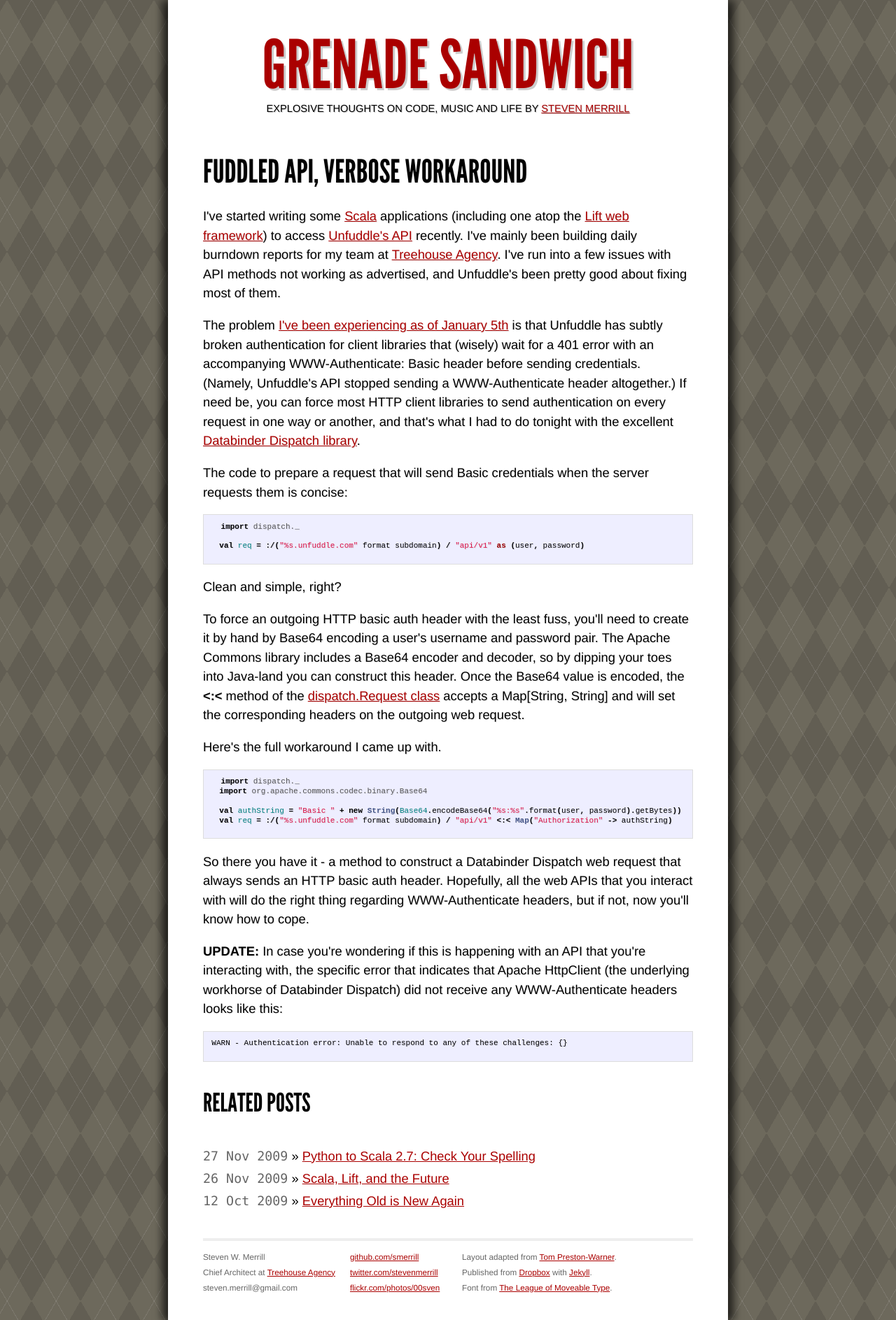
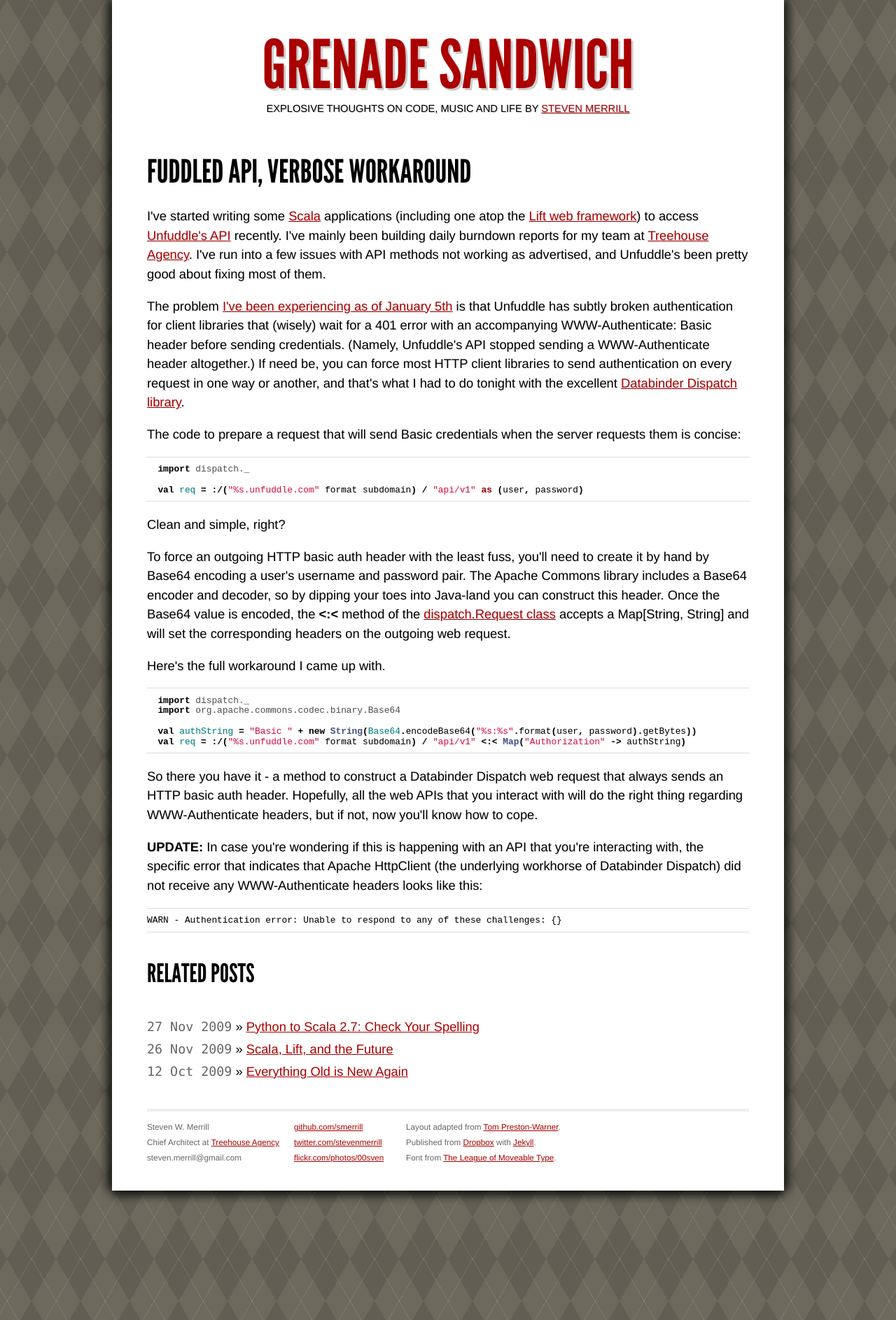
Before and after one commit to smerrill/grenadesandwich.com, a Jekyll site: the page built from _posts/2010-01-09-fuddled-api-verbose-workaround.md, in a window 1280 px wide. Shown: the whole page at 70% size. Built offline with Jekyll 4.4.1, drawn with Linux system fonts in a browser that asks for light colours; Markdown is read by kramdown in place of the engine named in the settings.

Commit message:
Making code highlights even more beautiful.

```diff
--- a/css/screen.css
+++ b/css/screen.css
@@ -213,7 +213,7 @@
 .site {
   font-size: 110%;
   text-align: left;
-  width: 700px;
+  width: 860px;
   padding: 0 50px;
   margin: 0 auto;
   line-height: 1.5em;
@@ -358,10 +358,11 @@
 /* standard */
 
 #post pre {
-  border: 1px solid #ddd;
-  background-color: #eef;
-  padding: .5em .5em 1em;
-  line-height: 0.65em;
+  border-top: 1px solid #ddd;
+  border-bottom: 1px solid #ddd;
+  /*background-color: #eef;*/
+  padding: .5em 0 .5em;
+  line-height: 0.75em;
 }
 
 #post ul,
@@ -371,10 +372,10 @@
 
 #post code {
   border: 1px solid #ddd;
-  background-color: #eef;
-  font-size: 0.6em;
-  padding: 0 .2em;
-  overflow: scroll;
+  /*background-color: #eef;*/
+  font-size: 0.7em;
+  /*width: 2000px;*/
+  /*overflow: scroll;*/
 }
 
 #post pre code {
```
